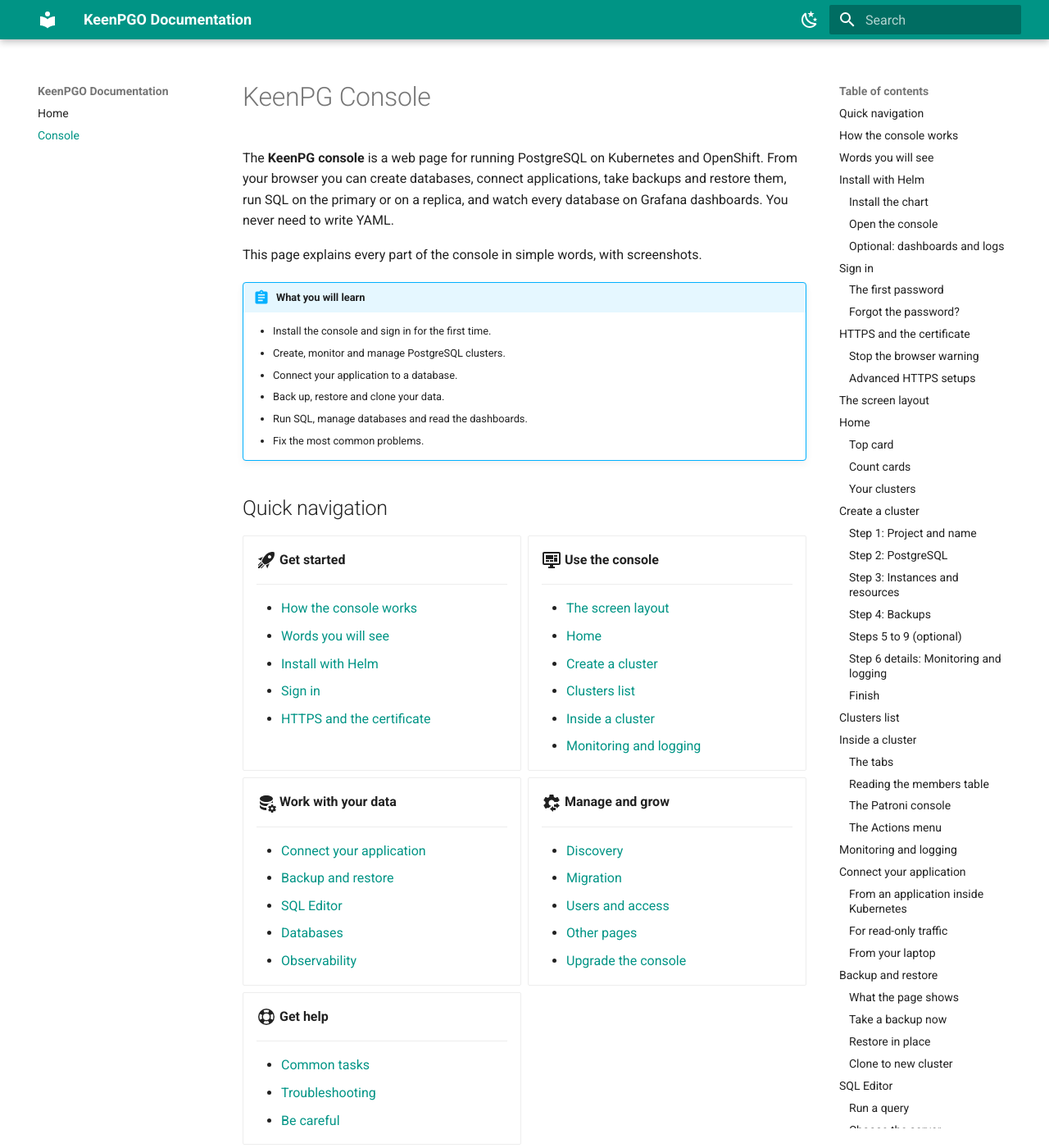
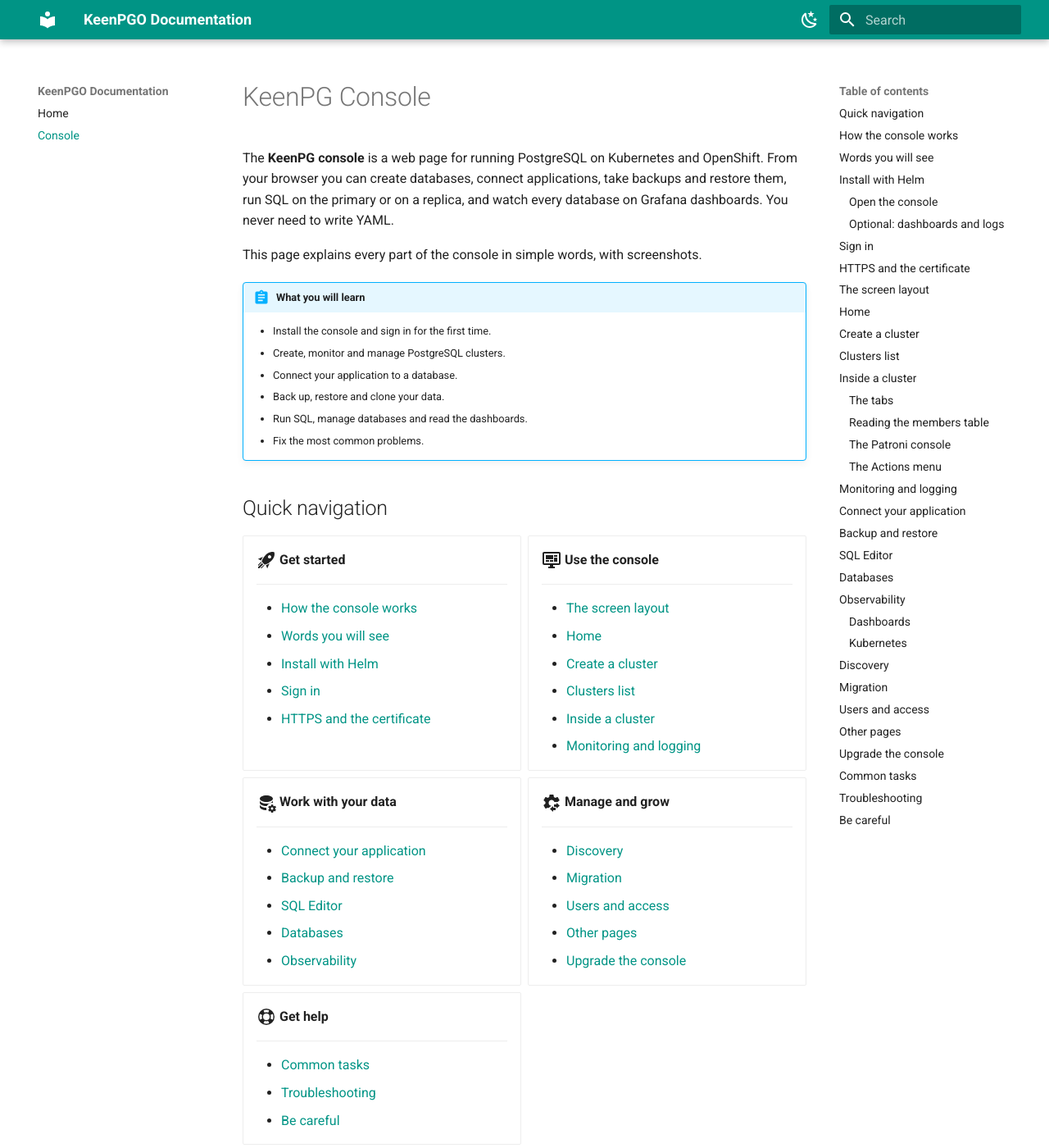
Before and after one commit to AdityaPanchall/keenpg-documentation, an MkDocs documentation site: the page built from docs/console.md, in a window 1280 px wide and 1400 px high. Shown: the whole window at 82% size. Built offline with MkDocs 1.6.1 and Material for MkDocs 9.7.7, drawn with Linux system fonts in a browser that asks for light colours; some of the changed text lies outside the part shown.

Commit message:
Update KeenPGO documentation

````diff
--- a/docs/console.md
+++ b/docs/console.md
@@ -193,7 +193,7 @@ flowchart LR
     class F opt
 ```
 
-### Install the chart
+**Install the chart**
 
 Run this from the folder that holds the chart. It installs everything: the operator, the console and the console's own database.
 
@@ -252,7 +252,7 @@ kubectl apply -k config/logging         # Loki, only if you want logs
 1. Open the console address in your browser.
 2. Type your **username** and **password**, then click **Sign In**.
 
-### The first password
+**The first password**
 
 Helm makes a random password for the user `admin` and keeps it in the Secret `keenpgo-console-admin`. Read it with:
 
@@ -278,7 +278,7 @@ To choose the password yourself, add `--set console.admin.password='Choose-A-Pas
 
 You stay signed in for 12 hours. To sign out, click your name → **Sign out**.
 
-### Forgot the password?
+**Forgot the password?**
 
 ??? question "Forgot the admin password?"
 
@@ -325,7 +325,7 @@ flowchart LR
 - Every console pod and every restart uses the same certificate. It is valid for 2 years; the console makes a new one 30 days before it ends.
 - `http://` on the same port is sent on to `https://` by itself.
 
-### Stop the browser warning
+**Stop the browser warning**
 
 Save the certificate and trust it on your computer (it is its own authority):
 
@@ -335,7 +335,7 @@ kubectl -n keenpg-operator get secret keenpgo-console-tls -o jsonpath='{.data.tl
 
 Then trust it on your system:
 
-<div class="grid cards os-cards" markdown>
+<div class="grid cards" markdown>
 
 -   :fontawesome-brands-windows:{ .lg .middle } __Windows__
 
@@ -365,7 +365,7 @@ Then trust it on your system:
 
 </div>
 
-### Advanced HTTPS setups
+**Advanced HTTPS setups**
 
 === "Your address in the certificate"
 
@@ -433,13 +433,13 @@ The Home page is your daily check: in one look you see whether everything is fin
 
 *Home page*
 
-### Top card
+**Top card**
 
 - **Operator ready 1/1** means the KeenPG operator is running.
 - The chips show the **PostgreSQL versions** you can use.
 - The four shortcuts open **Create cluster**, **SQL editor**, **Databases** and **Migration**.
 
-### Count cards
+**Count cards**
 
 | Card | Meaning |
 | :---- | :---- |
@@ -449,7 +449,7 @@ The Home page is your daily check: in one look you see whether everything is fin
 | 🟡 **Being created** | New clusters that are still starting. |
 | ☸️ **Kubernetes health** | Problems in Kubernetes itself, for example a node that is not ready. |
 
-### Your clusters
+**Your clusters**
 
 One card per cluster. Each card shows:
 
@@ -484,14 +484,14 @@ flowchart LR
 
 *Create cluster: project, name and version*
 
-### Step 1: Project and name
+**Step 1: Project and name**
 
 - **Project:** where the cluster will live. Click **New…** to make a new project.
 - **Cluster name:** lowercase letters, digits and `-`, for example `orders-db`. You can't change it later.
 - **Environment:** development, staging or production. This is a label that helps you sort and find clusters.
 - **Description:** optional, for example "orders and payments".
 
-### Step 2: PostgreSQL
+**Step 2: PostgreSQL**
 
 - Pick the **version** (15, 16, 17 or 18). Use the newest unless your application needs an older one.
 - **PostGIS:** pick a version only if you store maps or locations.
@@ -501,7 +501,7 @@ flowchart LR
 
 *Create cluster: pods, size and backups*
 
-### Step 3: Instances and resources
+**Step 3: Instances and resources**
 
 - **Encrypted storage** turns on by itself when your Kubernetes has encrypting disks.
 - **Pods:** how many PostgreSQL servers you get.
@@ -526,7 +526,7 @@ flowchart LR
     - **Incremental:** changes since the last backup of any type.
 - **Keep full backups:** how many full backups to keep. Older ones are removed automatically.
 
-### Steps 5 to 9 (optional)
+**Steps 5 to 9 (optional)**
 
 | Step | What to set |
 | :---- | :---- |
@@ -536,7 +536,7 @@ flowchart LR
 | **8. PostgreSQL parameters** | Settings such as `max_connections`. Leave the defaults if you aren't sure. |
 | **9. Initial data** | Start empty, or start from another cluster's backup, optionally at a point in time. |
 
-### Step 6 details: Monitoring and logging
+**Step 6 details: Monitoring and logging**
 
 ![Create cluster: Monitoring and Logging](assets/images/console/console-create-monitoring-logging.png)
 
@@ -549,7 +549,7 @@ Both are **off** unless you tick them:
 
 You can change both later. See [Monitoring and logging](#monitoring-and-logging).
 
-### Finish
+**Finish**
 
 Check the **Summary**, optionally click **View YAML** to see the exact definition, then click **Create cluster**.
 
@@ -616,7 +616,7 @@ flowchart LR
 | ⚙️ **Configuration** | PostgreSQL parameters and extra `pg_hba` access rules. Click **Save** to apply. |
 | 📈 **Metrics** | Uptime, connections, cache hit rate, replication lag, database sizes and the longest-running queries. |
 | 📦 **Pods & logs** | Every pod with its status and restarts. **Logs** opens a pod's log. **Delete** recreates a stuck pod. |
-| 🔔 **Events** | What Kubernetes and the operator reported, newest first. **Look here first when something is wrong.** |
+| 🔔 **Events** | What Kubernetes and the operator reported, newest first. ==Look here first when something is wrong.== |
 | 📝 **YAML** | The full cluster definition. Advanced users can edit it and click **Save**. |
 
 ### Reading the members table
@@ -651,7 +651,7 @@ The panel under the members table runs safe Patroni commands for you. The answer
 | :---- | :---- |
 | 📋 **list / history / show-config** | Show the members, past leader changes, and the current settings. |
 | 🔁 **switchover** | Moves the leader to a healthy replica, with a short pause in writes. |
-| 🚨 **failover** | Forces a new leader. **Only for emergencies**, when the leader is unhealthy. |
+| 🚨 **failover** | Forces a new leader. ==Only for emergencies==, when the leader is unhealthy. |
 | 🔄 **restart / reload** | Restarts a member, or reloads its settings without a restart. |
 | 🛠️ **reinit** | Rebuilds a broken replica from scratch from the leader. |
 | ⏸️ **pause / resume** | Turns automatic failover off and on, for planned maintenance. |
@@ -817,15 +817,15 @@ flowchart LR
     class PGB opt
 ```
 
-### From an application inside Kubernetes
+**From an application inside Kubernetes**
 
 Use the URI as shown. You can also read it from the Secret `<cluster>-pguser-<user>`, which has the keys `host`, `port`, `user`, `password`, `dbname`, `uri` and `jdbc-uri`.
 
-### For read-only traffic
+**For read-only traffic**
 
 For reports and dashboards, use the replicas: `<cluster>-replicas.<project>.svc`, same port, user and password.
 
-### From your laptop
+**From your laptop**
 
 Forward the port first:
 
@@ -846,7 +846,7 @@ Open **Backup & Restore** in the menu (or the cluster's **Backup & Restore** tab
 
 *Backup and restore*
 
-### What the page shows
+**What the page shows**
 
 - 🗂️ **Repositories and schedules:** where backups go, when each type runs, and how many are kept. Click **Edit** to change them.
 - 💾 **Backups in the repositories:** every backup with its type (`full`, `diff`, `incr`), start time, duration, database size and backup size.
@@ -863,7 +863,7 @@ flowchart LR
     class PAGE,R,B,J,R2 step
 ```
 
-### Take a backup now
+**Take a backup now**
 
 Click **Back up now**. It appears under the jobs, then in the backup list when finished.
 
@@ -877,7 +877,7 @@ flowchart LR
     class C ok
 ```
 
-### Restore in place
+**Restore in place**
 
 This replaces **all** data in this cluster with a backup.
 
@@ -908,7 +908,7 @@ flowchart LR
 
     Changes made after the chosen moment are lost. When in doubt, use **Clone to new cluster** instead.
 
-### Clone to new cluster
+**Clone to new cluster**
 
 This is the safe choice. The Create cluster form opens, already filled in, with the backup as its initial data. Pick a name and, if needed, a point in time, then click **Create cluster**. The original cluster is not touched.
 
@@ -941,7 +941,7 @@ Run SQL on any database straight from your browser, on the **primary** or on a *
 
 *SQL editor on a replica*
 
-### Run a query
+**Run a query**
 
 1. Choose the **Cluster**, the **Server** and the **Database** at the top.
 2. Type your SQL. The left panel lists schemas, tables and views; click one to use its name.
@@ -958,7 +958,7 @@ flowchart LR
     class D,E ok
 ```
 
-### Choose the server
+**Choose the server**
 
 ![Server list](assets/images/console/console-sql-server.png)
 
@@ -985,7 +985,7 @@ flowchart TD
 
 On a replica an orange **read-only** label shows. Replicas are live copies, so queries that change data are refused there. The chip under the cluster tells you which server answered (**leader** or **standby** and its address).
 
-### More tools
+**More tools**
 
 - **Explain** and **Explain analyze** show how PostgreSQL runs a query, to help you make it faster.
 - **Messages** shows notices and errors. **Query history** shows what you ran before.
@@ -1326,7 +1326,7 @@ flowchart LR
 | ✏️ SQL editor: **"cannot execute … in a read-only transaction"** | You ran a change on a replica. | Pick **Primary (read-write)** in **Server**. |
 | 🗄️ "No console database is configured" | The console's own database isn't running. | Check the pod `keenpgo-console-db-0` in the `keenpg-operator` project. |
 
-### Still stuck?
+**Still stuck?**
 
 Send this output to KeenPG support:
 
--- a/docs/stylesheets/extra.css
+++ /dev/null
@@ -1,191 +0,0 @@
-/* ==========================================================================
-   KeenPGO docs: additions for docs/stylesheets/extra.css
-   APPEND this to the END of your existing extra.css (do not replace it).
-   ========================================================================== */
-
-/* ---------- 1. Tables --------------------------------------------------- */
-
-.md-typeset__table {
-  display: block;
-  width: 100%;
-  padding: 0;
-}
-
-.md-typeset__table table:not([class]) {
-  display: table;
-  width: 100%;
-  border: 1px solid var(--md-default-fg-color--lightest);
-  border-radius: 0.6rem;
-  border-collapse: separate;
-  border-spacing: 0;
-  overflow: hidden;
-  box-shadow: var(--md-shadow-z1);
-  font-size: 0.72rem;
-}
-
-/* Header row: theme colour */
-.md-typeset table:not([class]) thead th {
-  background: var(--md-primary-fg-color);
-  color: var(--md-primary-bg-color);
-  font-weight: 700;
-  letter-spacing: 0.03em;
-  text-transform: none;
-  padding: 0.8em 1em;
-  border: 0;
-}
-
-/* Body rows */
-.md-typeset table:not([class]) td {
-  padding: 0.75em 1em;
-  vertical-align: top;
-  border-top: 1px solid var(--md-default-fg-color--lightest);
-}
-
-.md-typeset table:not([class]) tbody tr {
-  transition: background-color 0.2s ease, box-shadow 0.2s ease;
-}
-
-/* Zebra stripes */
-.md-typeset table:not([class]) tbody tr:nth-child(even) {
-  background-color: color-mix(in srgb, var(--md-primary-fg-color) 6%, transparent);
-}
-
-/* Hover highlight with accent bar */
-.md-typeset table:not([class]) tbody tr:hover {
-  background-color: color-mix(in srgb, var(--md-accent-fg-color) 14%, transparent);
-  box-shadow: inset 3px 0 0 var(--md-accent-fg-color);
-}
-
-/* First column reads as the row title */
-.md-typeset table:not([class]) td:first-child {
-  font-weight: 500;
-  background-color: color-mix(in srgb, var(--md-primary-fg-color) 5%, transparent);
-}
-
-/* Inline code inside tables */
-.md-typeset table:not([class]) code {
-  border-radius: 0.3rem;
-}
-
-/* ---------- 2. Status badges (used as `text`{ .st-ok } in tables) -------- */
-
-.md-typeset code.st-ok,
-.md-typeset code.st-warn,
-.md-typeset code.st-bad,
-.md-typeset code.st-off {
-  display: inline-block;
-  padding: 0.05em 0.75em;
-  border-radius: 999px;
-  font-weight: 600;
-  font-size: 0.85em;
-}
-
-.md-typeset code.st-ok   { background: #e8f5e9; color: #1b5e20; }
-.md-typeset code.st-warn { background: #fff8e1; color: #8a5a00; }
-.md-typeset code.st-bad  { background: #ffebee; color: #b71c1c; }
-.md-typeset code.st-off  { background: #eceff1; color: #455a64; }
-
-[data-md-color-scheme="slate"] .md-typeset code.st-ok   { background: rgba(76, 175, 80, .20);  color: #a5d6a7; }
-[data-md-color-scheme="slate"] .md-typeset code.st-warn { background: rgba(255, 193, 7, .20);  color: #ffe082; }
-[data-md-color-scheme="slate"] .md-typeset code.st-bad  { background: rgba(244, 67, 54, .22);  color: #ef9a9a; }
-[data-md-color-scheme="slate"] .md-typeset code.st-off  { background: rgba(176, 190, 197, .20); color: #cfd8dc; }
-
-/* ---------- 3. Cards: lift on hover + fade-in on load ------------------- */
-
-@keyframes kp-fade-up {
-  from { opacity: 0; transform: translateY(14px); }
-  to   { opacity: 1; transform: none; }
-}
-
-.md-typeset .grid.cards > ul > li,
-.md-typeset .grid.cards > ol > li {
-  animation: kp-fade-up 0.5s ease both;
-  transition: transform 0.25s ease, box-shadow 0.25s ease, border-color 0.25s ease;
-}
-
-.md-typeset .grid.cards > ul > li:nth-child(2) { animation-delay: 0.08s; }
-.md-typeset .grid.cards > ul > li:nth-child(3) { animation-delay: 0.16s; }
-.md-typeset .grid.cards > ul > li:nth-child(4) { animation-delay: 0.24s; }
-.md-typeset .grid.cards > ul > li:nth-child(5) { animation-delay: 0.32s; }
-
-.md-typeset .grid.cards > ul > li:hover {
-  transform: translateY(-4px);
-  border-color: var(--md-accent-fg-color);
-  box-shadow: 0 0.5rem 1.2rem rgba(0, 0, 0, 0.18);
-}
-
-/* ---------- 4. OS cards (Windows / macOS / Linux) ----------------------- */
-
-/* Brand icon colours */
-.os-cards > ul > li:nth-child(1) .twemoji { color: #0078d4; }
-.os-cards > ul > li:nth-child(2) .twemoji { color: var(--md-default-fg-color); }
-.os-cards > ul > li:nth-child(3) .twemoji { color: #e6a700; }
-
-.os-cards .twemoji {
-  transition: transform 0.3s ease;
-}
-.os-cards > ul > li:hover .twemoji {
-  transform: scale(1.25) rotate(-6deg);
-}
-
-/* Numbered steps with a connecting line */
-.os-cards ol {
-  list-style: none;
-  counter-reset: kp-step;
-  margin: 0.4rem 0 0;
-  padding: 0;
-}
-
-.os-cards ol li {
-  counter-increment: kp-step;
-  position: relative;
-  margin: 0 0 0.7rem;
-  padding-left: 2.1rem;
-  min-height: 1.5rem;
-  line-height: 1.5rem;
-}
-
-.os-cards ol li::before {
-  content: counter(kp-step);
-  position: absolute;
-  left: 0;
-  top: 0;
-  width: 1.5rem;
-  height: 1.5rem;
-  border-radius: 50%;
-  display: grid;
-  place-items: center;
-  font-size: 0.65rem;
-  font-weight: 700;
-  background: var(--md-primary-fg-color);
-  color: var(--md-primary-bg-color);
-  transition: transform 0.2s ease, background-color 0.2s ease;
-}
-
-.os-cards ol li:not(:last-child)::after {
-  content: "";
-  position: absolute;
-  left: 0.72rem;
-  top: 1.55rem;
-  bottom: -0.6rem;
-  width: 2px;
-  background: var(--md-primary-fg-color--light);
-  opacity: 0.5;
-}
-
-.os-cards ol li:hover::before {
-  transform: scale(1.15);
-  background: var(--md-accent-fg-color);
-}
-
-/* ---------- 5. Respect reduced-motion settings -------------------------- */
-
-@media (prefers-reduced-motion: reduce) {
-  .md-typeset .grid.cards > ul > li,
-  .md-typeset .grid.cards > ol > li,
-  .os-cards .twemoji,
-  .os-cards ol li::before {
-    animation: none;
-    transition: none;
-  }
-}
--- a/mkdocs.yml
+++ b/mkdocs.yml
@@ -1,4 +1,5 @@
 site_name: KeenPGO Documentation
+site_url: https://AdityaPanchall.github.io/keenpg-documentation/
 site_description: Documentation for KeenPGO Console and PostgreSQL management
 site_author: KeenPGO
 
@@ -61,3 +62,31 @@ extra_css:
 nav:
   - Home: index.md
   - Console: console.md
+
+markdown_extensions:
+  - admonition
+  - attr_list
+  - md_in_html
+  - tables
+  - toc:
+      permalink: true
+  - pymdownx.details
+  - pymdownx.keys
+  - pymdownx.mark          # ==highlighted text==
+  - pymdownx.caret         # ^^underline^^
+  - pymdownx.tilde         # ~~strikethrough~~
+  - pymdownx.betterem
+  - pymdownx.smartsymbols  # (c) -> ©, --> -> →
+  - pymdownx.inlinehilite
+  - pymdownx.highlight:
+      anchor_linenums: true
+  - pymdownx.tabbed:
+      alternate_style: true
+  - pymdownx.emoji:
+      emoji_index: !!python/name:material.extensions.emoji.twemoji
+      emoji_generator: !!python/name:material.extensions.emoji.to_svg
+  - pymdownx.superfences:
+      custom_fences:
+        - name: mermaid
+          class: mermaid
+          format: !!python/name:pymdownx.superfences.fence_code_format
````
Also changed, not shown: other parts of docs/console.md (+16 -16 lines).
